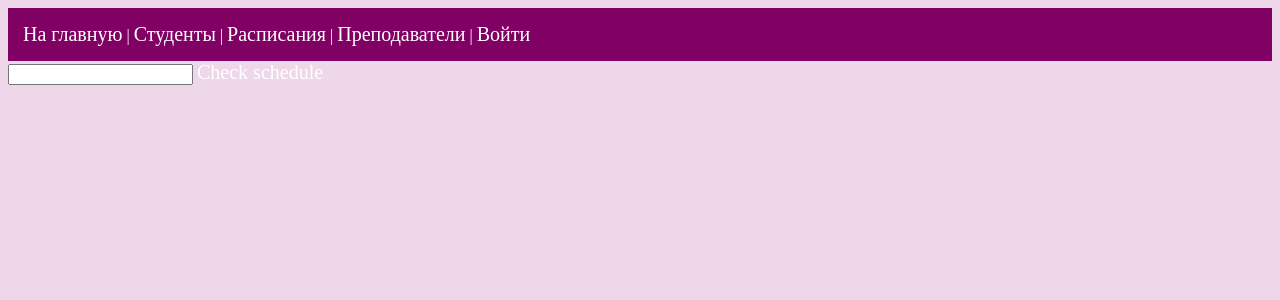
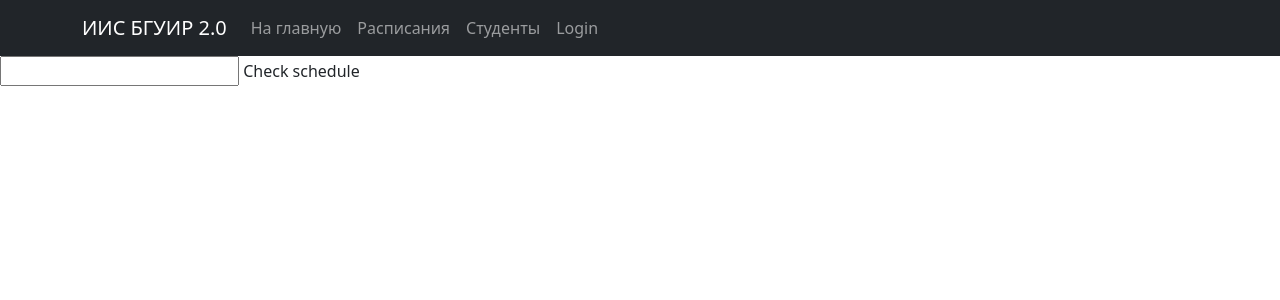
Before and after one commit to maryzyryanova/ISP-2022-053503, a Django app: page /schedule/ in a window 1280 px wide. Shown: the top 300 px of the page. Run offline with Django 3.2, Linux system fonts and the light colour scheme; parts of the project's set-up code (start-up, migrations or seed data) failed here and were passed over.

Commit message:
editing profiles

```diff
--- a/web/main/models.py
+++ b/web/main/models.py
@@ -28,7 +28,7 @@ class Dicipline(models.Model):
 
 
 class Teacher(models.Model):
-    user = models.ForeignKey(User, null=True, on_delete=models.SET_NULL, blank=True)
+    user = models.OneToOneField(User, null=True, related_name='teacher', on_delete=models.CASCADE, blank=True)
     name = models.CharField("Имя", max_length=50)
     second_name = models.CharField("Отчество", max_length=50)
     surname = models.CharField("Фамилия", max_length=50)
@@ -75,7 +75,7 @@ class Schedule(models.Model):
         verbose_name_plural = "Расписание"
 
 class Student(models.Model):
-    user = models.ForeignKey(User, null=True, on_delete=models.SET_NULL, blank=True)
+    user = models.OneToOneField(User, null=True, related_name='student', on_delete=models.CASCADE, blank=True)
     name = models.CharField("Имя", max_length=50)
     second_name = models.CharField("Отчество", max_length=50)
     surname = models.CharField("Фамилия", max_length=50)
--- a/web/main/urls.py
+++ b/web/main/urls.py
@@ -1,22 +1,35 @@
 from django.urls import path, include
 from .views import (
+    EditView,
+    ExamsView,
+    GroupScheduleView,
+    MarksView,
+    NotificationsView,
     ScheduleView,
     StudentView,
     StudentsListView,
+    AccountView,
     TeachersView,
     TeacherView,
-    UserView,
+    UserLoginView,
+    UserLogoutView,
     main,
-    user_login)
+)
 
 urlpatterns = [
-    path('', main),
+    path('', main, name="main"),
     path('students/', StudentsListView.as_view()),
     path('teachers/', TeachersView.as_view()),
     path('schedule/', ScheduleView.as_view()),
     path('schedule/<str:schedule_id>', ScheduleView.as_view()),
     path('students/<int:student_id>', StudentView.as_view()),
     path('teachers/<int:teacher_id>', TeacherView.as_view()),
-    path('login/', user_login, name = 'login'),
-    path('user/<int:user_id>', UserView.as_view())
+    path('login', UserLoginView.as_view(), name = 'login'),
+    path('account', AccountView.as_view(), name='account'),
+    path('logout', UserLogoutView.as_view(), name='logout'),
+    path('account/edit', EditView.as_view(), name='edit'),
+    path('account/group-schedule', GroupScheduleView.as_view(), name="group_schedule"),
+    path('account/marks', MarksView.as_view(), name="marks"),
+    path('account/exams', ExamsView.as_view(), name='exams'),
+    path('account/notifications', NotificationsView.as_view(), name='notification')
 ]
--- a/web/templates/header.html
+++ /dev/null
@@ -1,7 +0,0 @@
-<nav>
-    <a href="/">На главную</a> |
-    <a href="/students/">Студенты</a> |
-    <a href="/schedule/">Расписания</a> |
-    <a href="/teachers/">Преподаватели</a> |
-    <a href = "/login/">Войти</a>
-</nav>
--- /dev/null
+++ b/web/templates/headers/header.html
@@ -0,0 +1,73 @@
+<nav class="navbar navbar-expand-lg navbar-dark bg-dark">
+    <div class="container-md">
+        <a class="navbar-brand" href="#">ИИС БГУИР 2.0</a>
+        <button class="navbar-toggler" type="button" data-toggle="collapse" data-target="#navbarSupportedContent"
+            aria-controls="navbarSupportedContent" aria-expanded="false" aria-label="Toggle navigation">
+            <span class="navbar-toggler-icon"></span>
+        </button>
+        <div class="collapse navbar-collapse" id="navbarSupportedContent">
+            <ul class="navbar-nav mr-auto mb-2 mb-lg-0">
+                <li class="nav-item">
+                    <a class="nav-link" href="/">На главную</a>
+                </li>
+                <li class="nav-item">
+                    <a class="nav-link" href="/schedule/">Расписания</a>
+                </li>
+                <li class="nav-item">
+                    <a class="nav-link" href="/students/">Студенты</a>
+                </li>
+                {% if request.user.is_authenticated %}
+                {% if request.user.student %}
+                <li class="nav-item">
+                </li>
+
+                <li class="nav-item dropdown">
+                    <a class="nav-link dropdown-toggle" href="/" id="navbarDarkDropdownMenuLink" role="button"
+                        data-bs-toggle="dropdown" aria-expanded="false">
+                        {{ request.user.username }}
+                    </a>
+                    <ul style="float: right" class="dropdown-menu dropdown-menu-dark"
+                        aria-labelledby="navbarDarkDropdownMenuLink">
+                        <li><a class="dropdown-item" href="/account/">Профиль</a></li>
+                        <li><a class="dropdown-item" href="/account/edit">Редактировать</a></li>
+                        <li><a class="dropdown-item" href="/account/marks">Отметки</a></li>
+                        <li><a class="dropdown-item" href="/account/group-schedule">Расписание</a></li>
+                        <li><a class="dropdown-item" href="/account/exams">Зачётка</a></li>
+                        <li><a class="dropdown-item" href="/account/notifications">Уведомления</a></li>
+                        <li>
+                            <hr class="dropdown-divider">
+                        </li>
+                        <li><a class="dropdown-item" href="/logout">Выйти</a></li>
+                    </ul>
+                </li>
+                {% elif request.user.teacher %}
+                <li class="nav-item">
+                </li>
+                <li class="nav-item dropdown">
+                    <a class="nav-link dropdown-toggle" href="/" id="navbarDarkDropdownMenuLink" role="button"
+                        data-bs-toggle="dropdown" aria-expanded="false">
+                        {{ request.user.username }}
+                    </a>
+                    <ul class="dropdown-menu dropdown-menu-dark" aria-labelledby="navbarDarkDropdownMenuLink">
+                        <li><a class="dropdown-item" href="/settings">Редактировать</a></li>
+                        <li><a class="dropdown-item" href="/account">Account</a></li>
+                        <li><a class="dropdown-item" href="/me">Profile</a></li>
+                        <li><a class="dropdown-item" href="/admin/">Admin</a></li>
+
+                        <li><a class="dropdown-item" href="#">Settings</a></li>
+                        <li>
+                            <hr class="dropdown-divider">
+                        </li>
+                        <li><a class="dropdown-item" href="/logout">Log out</a></li>
+                    </ul>
+                </li>
+                {% endif %}
+                {% else %}
+                <li class="nav-item">
+                    <a class="nav-link" href="/login">Login</a>
+                </li>
+                {% endif %}
+            </ul>
+        </div>
+    </div>
+</nav>
--- a/web/templates/login.html
+++ b/web/templates/login.html
@@ -6,7 +6,7 @@ Login
 
 {% block content %}
     <h1>Log-in</h1>
-    <form action="." method="post">
+    <form method="post">
         {{ form.as_p }}
         {% csrf_token %}
         <p><input type="submit" value="Log-in"></p>
--- a/web/templates/schedule_list.html
+++ b/web/templates/schedule_list.html
@@ -11,7 +11,6 @@ Schedule
       let text = document.getElementById("group-number");
       let btn = document.getElementById("check-btn");
 
-
       text.addEventListener("keyup", ()=>{
           let number = text.value;
           btn.setAttribute("href", `/schedule/${number}`);
--- a/web/templates/wrapper.html
+++ b/web/templates/wrapper.html
@@ -6,7 +6,7 @@
     <meta http-equiv="X-UA-Compatible" content="IE=edge">
     <meta name="viewport" content="width=device-width, initial-scale=1.0">
     <title>{% block title %}{% endblock %}</title>
-    <style>
+    <!-- <style>
         nav {
             border: 1px;
             background-color: rgb(128, 0, 100);
@@ -19,12 +19,12 @@
             color: white;
             font-size: 20px;
         }
-    </style>
-    <!-- <link href="https://cdn.jsdelivr.net/npm/bootstrap@5.2.0-beta1/dist/css/bootstrap.min.css" rel="stylesheet" integrity="sha384-0evHe/X+R7YkIZDRvuzKMRqM+OrBnVFBL6DOitfPri4tjfHxaWutUpFmBp4vmVor" crossorigin="anonymous"> -->
+    </style> -->
+    <link href="https://cdn.jsdelivr.net/npm/bootstrap@5.2.0-beta1/dist/css/bootstrap.min.css" rel="stylesheet" integrity="sha384-0evHe/X+R7YkIZDRvuzKMRqM+OrBnVFBL6DOitfPri4tjfHxaWutUpFmBp4vmVor" crossorigin="anonymous">
 </head>
 
 <body bgcolor="#edd7e8">
-    {% include "header.html" %}
+    {% include "headers/header.html" %}
     {% block content%}{% endblock %}
     <script src="https://cdn.jsdelivr.net/npm/bootstrap@5.2.0-beta1/dist/js/bootstrap.bundle.min.js" integrity="sha384-pprn3073KE6tl6bjs2QrFaJGz5/SUsLqktiwsUTF55Jfv3qYSDhgCecCxMW52nD2" crossorigin="anonymous"></script>
 </body>
```
Also changed, not shown: web/main/forms.py (+16 -3 lines), web/templates/account.html (added, +12 -0 lines), web/db.sqlite3, web/main/migrations/0007_alter_student_user_alter_teacher_user.py (added), web/main/migrations/0008_alter_student_user_alter_teacher_user.py (added), web/templates/edit.html (added).
